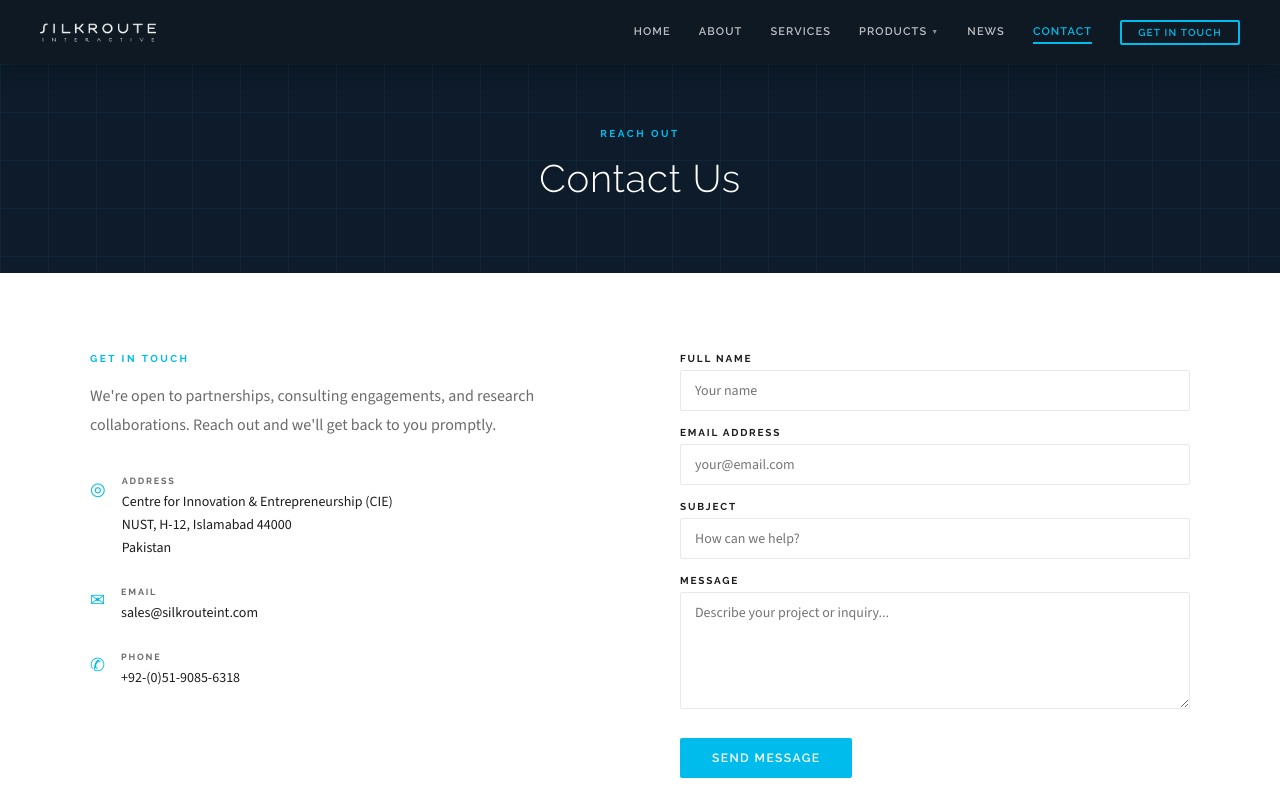
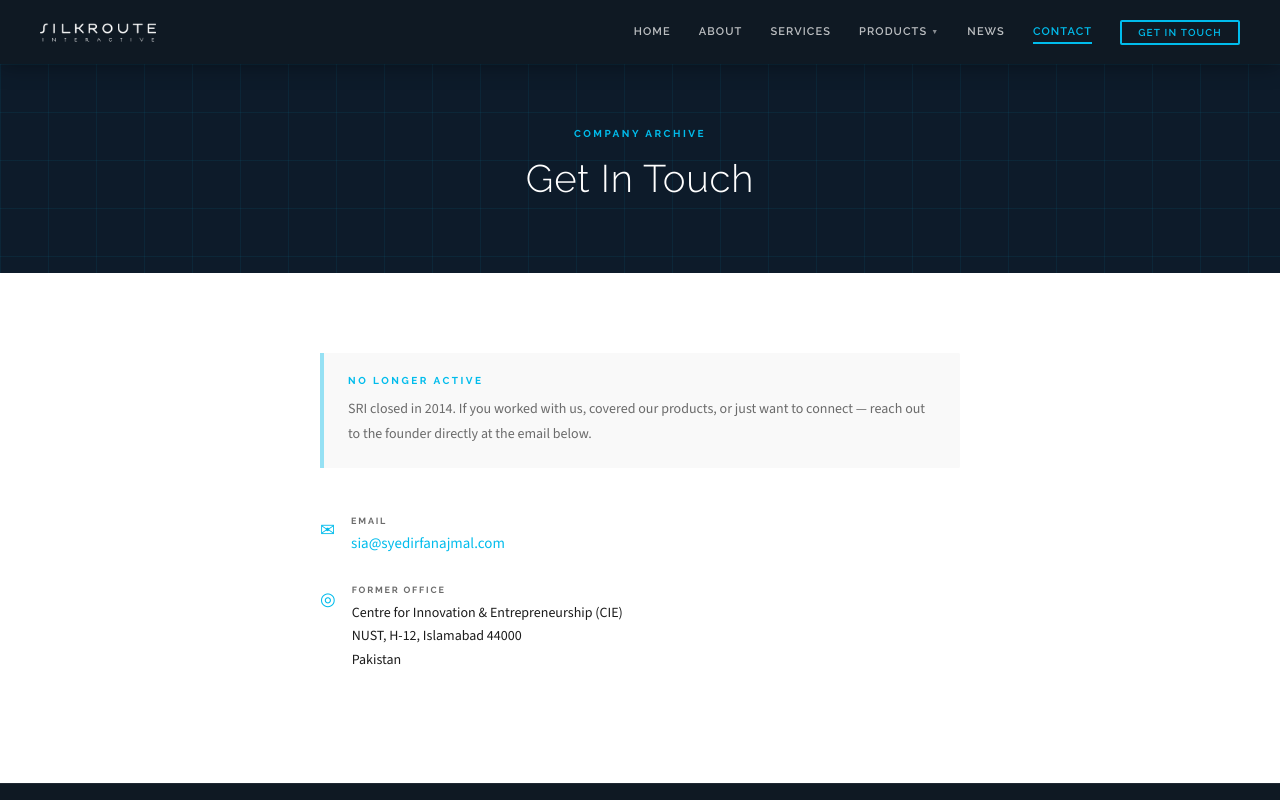
Before and after one commit to buRWor284/sri-website, a Next.js app: page /contact in a window 1280 px wide. Shown: the top 800 px of the page. Built offline with nearby package versions, Linux system fonts and the light colour scheme.

Commit message:
Include remaining modified files

```diff
--- a/src/app/contact/page.tsx
+++ b/src/app/contact/page.tsx
@@ -1,136 +1,56 @@
-'use client'
-
-import { useState } from 'react'
 import { C, DF, BF } from '@/lib/tokens'
 import PageHero from '@/components/PageHero'
-import Btn from '@/components/Btn'
 import Lbl from '@/components/Lbl'
 
 const DETAILS = [
   {
+    icon: '✉',
+    label: 'Email',
+    value: 'sia@syedirfanajmal.com',
+    href: 'mailto:sia@syedirfanajmal.com',
+  },
+  {
     icon: '◎',
-    label: 'Address',
+    label: 'Former Office',
     value: 'Centre for Innovation & Entrepreneurship (CIE)\nNUST, H-12, Islamabad 44000\nPakistan',
+    href: null,
   },
-  { icon: '✉', label: 'Email', value: 'sales@silkrouteint.com' },
-  { icon: '✆', label: 'Phone', value: '+92-(0)51-9085-6318' },
 ]
 
 export default function Contact() {
-  const [form, setForm] = useState({ name: '', email: '', subject: '', msg: '' })
-  const [sent, setSent] = useState(false)
-
-  const upd = (k: keyof typeof form) => (e: React.ChangeEvent<HTMLInputElement | HTMLTextAreaElement>) =>
-    setForm(f => ({ ...f, [k]: e.target.value }))
-
-  const inputBase: React.CSSProperties = {
-    width: '100%',
-    padding: '10px 14px',
-    fontFamily: BF,
-    fontSize: '14px',
-    border: `1px solid ${C.border}`,
-    borderRadius: '2px',
-    outline: 'none',
-    color: C.dark,
-    background: C.white,
-    boxSizing: 'border-box',
-    marginBottom: '16px',
-    transition: 'border-color 150ms',
-  }
-
-  const labelBase: React.CSSProperties = {
-    fontFamily: DF,
-    fontSize: '10px',
-    fontWeight: 700,
-    letterSpacing: '0.18em',
-    textTransform: 'uppercase',
-    color: C.dark,
-    display: 'block',
-    marginBottom: '6px',
-  }
-
   return (
     <div>
-      <PageHero label="Reach Out" title="Contact Us" />
+      <PageHero label="Company Archive" title="Get In Touch" />
 
       <section style={{ background: C.white, padding: '80px 40px' }}>
-        <div style={{ maxWidth: '1100px', margin: '0 auto', display: 'grid', gridTemplateColumns: 'repeat(auto-fit, minmax(280px, 1fr))', gap: '80px' }}>
-          {/* Contact details */}
-          <div>
-            <Lbl style={{ marginBottom: '18px', display: 'block' }}>Get In Touch</Lbl>
-            <p style={{ fontFamily: BF, fontSize: '16px', color: C.gray, lineHeight: '1.8', margin: '0 0 36px' }}>
-              We&apos;re open to partnerships, consulting engagements, and research collaborations.
-              Reach out and we&apos;ll get back to you promptly.
+        <div style={{ maxWidth: '640px', margin: '0 auto' }}>
+
+          <div style={{ borderLeft: '4px solid rgba(0,188,236,0.4)', background: '#f9f9f9', padding: '22px 22px 22px 24px', margin: '0 0 48px', borderRadius: '0 2px 2px 0' }}>
+            <Lbl style={{ marginBottom: '10px', display: 'block' }}>No Longer Active</Lbl>
+            <p style={{ fontFamily: BF, fontSize: '14px', color: C.gray, lineHeight: '1.8', margin: 0 }}>
+              SRI closed in 2014. If you worked with us, covered our products, or just want to connect — reach out to the founder directly at the email below.
             </p>
-            {DETAILS.map(d => (
-              <div key={d.label} style={{ display: 'flex', gap: '16px', marginBottom: '28px', alignItems: 'flex-start' }}>
-                <span style={{ color: C.cyan, fontSize: '18px', flexShrink: 0, marginTop: '1px' }}>{d.icon}</span>
-                <div>
-                  <span style={{ fontFamily: DF, fontSize: '9px', fontWeight: 700, letterSpacing: '0.2em', textTransform: 'uppercase', color: C.gray, display: 'block', marginBottom: '4px' }}>
-                    {d.label}
-                  </span>
+          </div>
+
+          {DETAILS.map(d => (
+            <div key={d.label} style={{ display: 'flex', gap: '16px', marginBottom: '32px', alignItems: 'flex-start' }}>
+              <span style={{ color: C.cyan, fontSize: '18px', flexShrink: 0, marginTop: '2px' }}>{d.icon}</span>
+              <div>
+                <span style={{ fontFamily: DF, fontSize: '9px', fontWeight: 700, letterSpacing: '0.2em', textTransform: 'uppercase', color: C.gray, display: 'block', marginBottom: '6px' }}>
+                  {d.label}
+                </span>
+                {d.href ? (
+                  <a href={d.href} style={{ fontFamily: BF, fontSize: '15px', color: C.cyan, textDecoration: 'none' }}>
+                    {d.value}
+                  </a>
+                ) : (
                   <p style={{ fontFamily: BF, fontSize: '14px', color: C.dark, margin: 0, lineHeight: '1.65', whiteSpace: 'pre-line' }}>
                     {d.value}
                   </p>
-                </div>
+                )}
               </div>
-            ))}
-          </div>
-
-          {/* Form */}
-          <div>
-            {sent ? (
-              <div style={{ padding: '48px', background: C.subtle, border: `1px solid ${C.border}`, borderTop: `3px solid ${C.cyan}`, borderRadius: '2px', textAlign: 'center' }}>
-                <div style={{ fontSize: '44px', color: C.cyan, marginBottom: '14px' }}>✓</div>
-                <h3 style={{ fontFamily: DF, fontSize: '1.2rem', fontWeight: 600, color: C.dark, margin: '0 0 10px' }}>Message Sent!</h3>
-                <p style={{ fontFamily: BF, color: C.gray, margin: 0 }}>We&apos;ll be in touch shortly.</p>
-              </div>
-            ) : (
-              <form onSubmit={e => { e.preventDefault(); setSent(true) }}>
-                <label style={labelBase}>Full Name</label>
-                <input
-                  value={form.name}
-                  onChange={upd('name')}
-                  placeholder="Your name"
-                  style={inputBase}
-                  required
-                  onFocus={e => (e.target.style.borderColor = C.cyan)}
-                  onBlur={e => (e.target.style.borderColor = C.border)}
-                />
-                <label style={labelBase}>Email Address</label>
-                <input
-                  type="email"
-                  value={form.email}
-                  onChange={upd('email')}
-                  placeholder="your@email.com"
-                  style={inputBase}
-                  required
-                  onFocus={e => (e.target.style.borderColor = C.cyan)}
-                  onBlur={e => (e.target.style.borderColor = C.border)}
-                />
-                <label style={labelBase}>Subject</label>
-                <input
-                  value={form.subject}
-                  onChange={upd('subject')}
-                  placeholder="How can we help?"
-                  style={inputBase}
-                  onFocus={e => (e.target.style.borderColor = C.cyan)}
-                  onBlur={e => (e.target.style.borderColor = C.border)}
-                />
-                <label style={labelBase}>Message</label>
-                <textarea
-                  value={form.msg}
-                  onChange={upd('msg')}
-                  placeholder="Describe your project or inquiry..."
-                  rows={5}
-                  style={{ ...inputBase, resize: 'vertical', marginBottom: '24px' }}
-                  onFocus={e => (e.target.style.borderColor = C.cyan)}
-                  onBlur={e => (e.target.style.borderColor = C.border)}
-                />
-                <Btn type="submit" variant="primary" size="lg">Send Message</Btn>
-              </form>
-            )}
-          </div>
+            </div>
+          ))}
         </div>
       </section>
     </div>
--- a/src/app/jaag/page.tsx
+++ b/src/app/jaag/page.tsx
@@ -3,9 +3,9 @@ import PageHero from '@/components/PageHero'
 import Lbl from '@/components/Lbl'
 
 const STATS = [
-  ['25,000+', 'Anonymous rigging reports received'],
+  ['20,000+', 'Reports on election day alone (May 11, 2013)'],
+  ['25,000+', 'Total anonymous reports received'],
   ['4', 'Reporting channels'],
-  ['100%', 'Reports publicly available'],
 ]
 
 const CHANNELS = [
--- a/src/app/news/page.tsx
+++ b/src/app/news/page.tsx
@@ -3,9 +3,10 @@ import PageHero from '@/components/PageHero'
 import Lbl from '@/components/Lbl'
 
 const MORE_NEWS = [
+  { date: '2013–2014', tag: 'Accelerator', title: 'SRI accepted into BlackBox.vc Silicon Valley accelerator program' },
   { date: '30 Jul 2013', tag: 'Business', title: 'SRI qualifies for the final round of i2i Business Accelerator Program' },
   { date: '09 May 2013', tag: 'Product Launch', title: 'ElectoMap Pakistan goes LIVE on ARY News during General Elections 2013 transmission' },
-  { date: '12 May 2013', tag: 'Civic Tech', title: 'Anti-Rigging Solution goes live at PTI Election Cell — receives over 25,000 anonymous reports' },
+  { date: '12 May 2013', tag: 'Civic Tech', title: 'Anti-Rigging Solution goes live at PTI Election Cell — 20,000+ reports on election day alone, 25,000+ total' },
 ]
 
 export default function News() {
--- a/src/components/Footer.tsx
+++ b/src/components/Footer.tsx
@@ -69,12 +69,9 @@ export default function Footer() {
           <p style={{ fontFamily: BF, fontSize: '13px', color: 'rgba(255,255,255,0.45)', lineHeight: '1.7', margin: '0 0 10px' }}>
             CIE, NUST, H-12<br />Islamabad 44000, Pakistan
           </p>
-          <a href="mailto:sales@silkrouteint.com" style={{ fontFamily: BF, fontSize: '13px', color: C.cyan, display: 'block', marginBottom: '6px' }}>
-            sales@silkrouteint.com
+          <a href="mailto:sia@syedirfanajmal.com" style={{ fontFamily: BF, fontSize: '13px', color: C.cyan, display: 'block', marginBottom: '16px' }}>
+            sia@syedirfanajmal.com
           </a>
-          <p style={{ fontFamily: BF, fontSize: '13px', color: 'rgba(255,255,255,0.45)', margin: '0 0 16px' }}>
-            +92-(0)51-9085-6318
-          </p>
           <div style={{ display: 'flex', gap: '16px' }}>
             {['LinkedIn', 'Twitter', 'Facebook'].map(s => (
               <span
```
